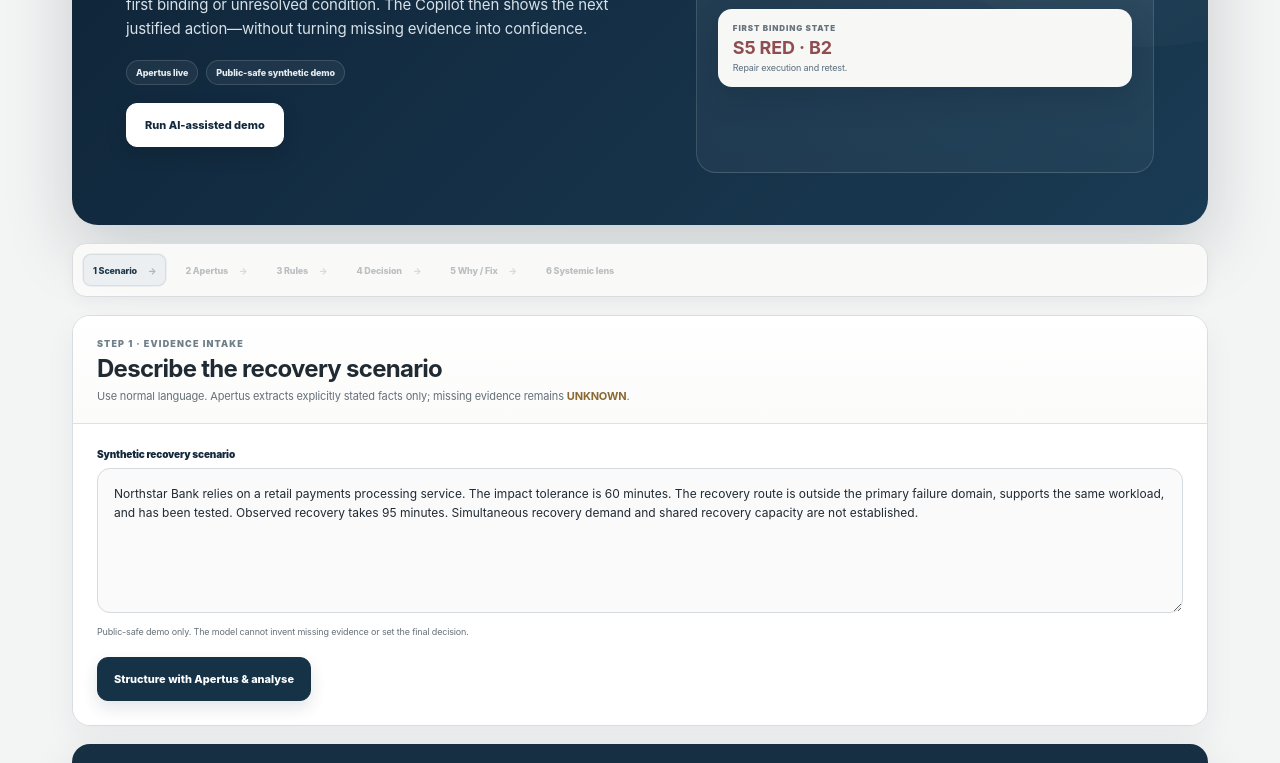
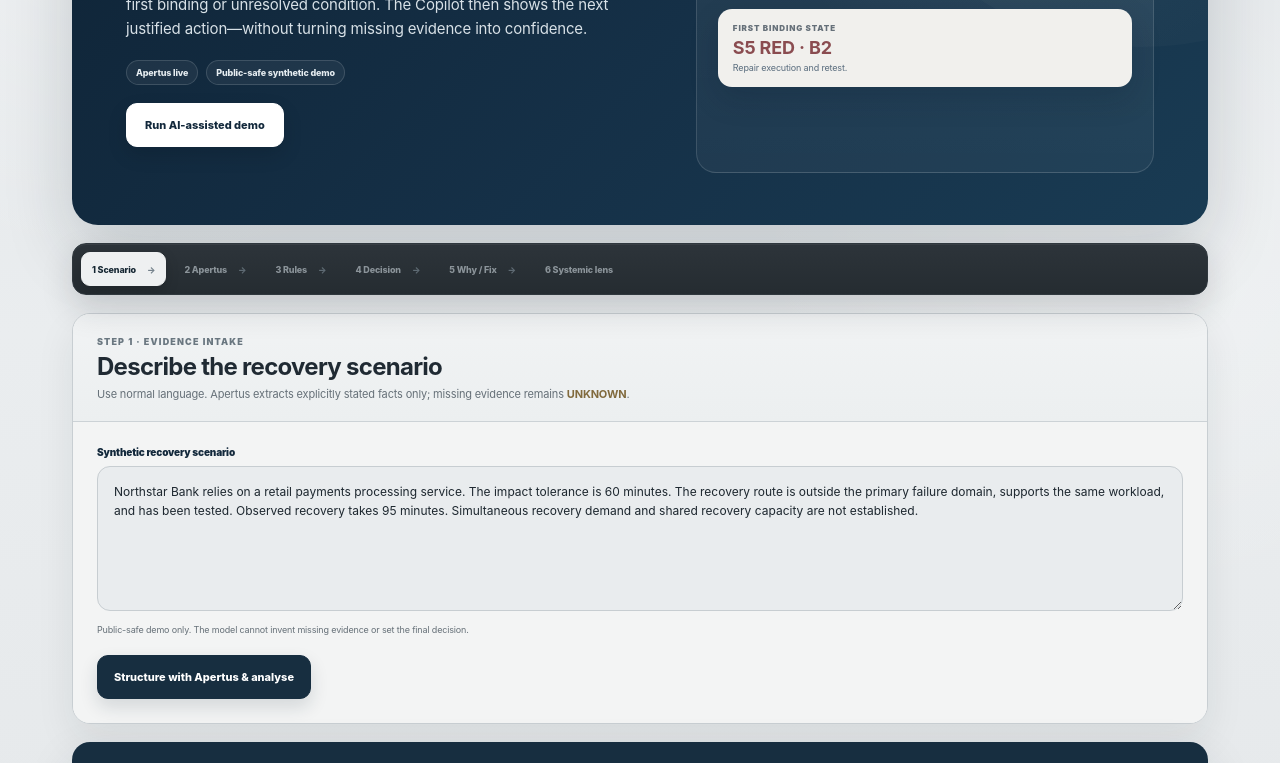
Before and after one commit to rostys-fintech/systemic-resilience-copilot, a website: page app-v10.html in a window 1280 px wide. Shown: the part 393-1156 px from the top of the page. Drawn offline with Linux system fonts and the light colour scheme; no server answers.

Commit message:
Refine lower UI to luxury graphite fintech palette

```diff
--- a/color-refinement.css
+++ b/color-refinement.css
@@ -1,193 +1,145 @@
-/* Institutional colour refinement. Presentation only; no product logic. */
+/* Luxury institutional fintech colour system. Presentation only; hero intentionally preserved. */
 :root{
-  --bg:#f3f4f4;
-  --card:#ffffff;
-  --ink:#18232d;
-  --muted:#68737c;
-  --line:#d7dcdf;
+  --bg:#e4e7e9;
+  --card:#f2f4f5;
+  --ink:#1a232a;
+  --muted:#667079;
+  --line:#cbd1d5;
   --navy:#12283b;
   --navy2:#1c3a50;
-  --blue:#49697f;
-  --bluebg:#eef2f4;
-  --green:#4f715f;
-  --greenbg:#edf3ef;
-  --amber:#8a6a32;
-  --amberbg:#f6f1e6;
-  --red:#8f4d50;
-  --redbg:#f7eeee;
-  --shadow:0 14px 34px rgba(31,43,52,.055);
+  --blue:#4c6475;
+  --bluebg:#e4e8eb;
+  --green:#506b5b;
+  --greenbg:#e7ece8;
+  --amber:#816a3d;
+  --amberbg:#eee9dd;
+  --red:#8a4c50;
+  --redbg:#eee4e5;
+  --shadow:0 18px 42px rgba(26,34,40,.09);
   --shadow2:0 26px 64px rgba(20,34,46,.12);
 }
 
 body{
-  background:#f3f4f4;
+  background:
+    radial-gradient(circle at 12% 8%,rgba(255,255,255,.55),transparent 27%),
+    radial-gradient(circle at 88% 36%,rgba(255,255,255,.30),transparent 24%),
+    linear-gradient(180deg,#dfe3e6 0%,#eaedef 42%,#e2e5e7 100%);
   color:var(--ink);
 }
 
 .top{
-  background:rgba(250,250,249,.96);
-  border-bottom-color:#d9dddf;
+  background:rgba(236,239,241,.94);
+  border-bottom-color:#c9cfd3;
+  box-shadow:0 1px 0 rgba(255,255,255,.6),0 8px 24px rgba(28,35,41,.035);
 }
-.mark{
-  background:#142b3e;
-  box-shadow:0 7px 16px rgba(18,40,59,.16);
-}
-.status{
-  color:#486a58;
-  background:#eef3ef;
-  border-color:#d2dfd7;
-}
+.mark{background:#142b3e;box-shadow:0 7px 16px rgba(18,40,59,.16)}
+.status{color:#496456;background:#e5ebe7;border-color:#cbd6cf}
 
-/* Keep the dark navy hero and its circular pattern; remove the bright AI-blue feel. */
+/* Hero stays visually as approved: dark navy, circular pattern, same contrast. */
 .hero{
   background:
     radial-gradient(circle at 84% 8%,rgba(113,145,166,.18),transparent 31%),
     linear-gradient(135deg,#0e2234 0%,#153047 56%,#193b53 100%);
   box-shadow:0 26px 68px rgba(16,32,45,.18);
 }
-.hero:after{
-  border-color:rgba(225,236,243,.10);
-  box-shadow:0 0 0 55px rgba(225,236,243,.025),0 0 0 110px rgba(225,236,243,.018);
-}
-.heroKicker{color:#a8bdca}
-.hero h1 span{color:#c8d8e2}
-.hero p{color:#d8e1e7}
-.heroBadges span{
-  color:#e6edf1;
-  background:rgba(255,255,255,.055);
-  border-color:rgba(255,255,255,.14);
-}
-.heroVisual{
-  background:linear-gradient(180deg,rgba(255,255,255,.085),rgba(255,255,255,.045));
-  border-color:rgba(255,255,255,.13);
-}
+.hero:after{border-color:rgba(225,236,243,.10);box-shadow:0 0 0 55px rgba(225,236,243,.025),0 0 0 110px rgba(225,236,243,.018)}
+.heroKicker{color:#a8bdca}.hero h1 span{color:#c8d8e2}.hero p{color:#d8e1e7}
+.heroBadges span{color:#e6edf1;background:rgba(255,255,255,.055);border-color:rgba(255,255,255,.14)}
+.heroVisual{background:linear-gradient(180deg,rgba(255,255,255,.085),rgba(255,255,255,.045));border-color:rgba(255,255,255,.13)}
 .proofItem{background:rgba(255,255,255,.065);border-color:rgba(255,255,255,.13)}
 .proofItem.danger{background:rgba(143,77,80,.18);border-color:rgba(205,150,153,.28)}
-.proofVs{color:#d7b8b9}
-.heroOutcome{background:#f7f7f5}
-.heroOutcome strong{color:var(--red)}
+.proofVs{color:#d7b8b9}.heroOutcome{background:#f1f0ed}.heroOutcome strong{color:var(--red)}
 
+/* Graphite stage rail: no more large white bar. */
 .flow{
-  background:rgba(250,250,249,.94);
-  border-color:#d9dddf;
-  box-shadow:0 5px 14px rgba(30,39,46,.035);
+  background:linear-gradient(180deg,#2d343a,#252c31);
+  border-color:#30383e;
+  box-shadow:0 14px 32px rgba(24,30,35,.16),inset 0 1px 0 rgba(255,255,255,.055);
+  padding:8px;
+}
+.flow span{
+  color:#aeb7bd;
+  cursor:pointer;
+  user-select:none;
+  border:1px solid transparent;
+  transition:background .18s ease,color .18s ease,border-color .18s ease,transform .18s ease;
+}
+.flow span:hover,.flow span.viewing{
+  color:#f5f6f7;
+  background:#374047;
+  border-color:#465159;
 }
 .flow span.active{
-  color:#1d3749;
-  background:#eceff1;
-  box-shadow:inset 0 0 0 1px #d8dde0;
+  color:#152632;
+  background:#eef0f1;
+  border-color:#eef0f1;
+  box-shadow:0 5px 14px rgba(0,0,0,.16);
 }
-.flow span.done{
-  color:#4f715f;
-  background:#edf3ef;
+.flow span.done{color:#d7e1da;background:#35433b;border-color:#425248}
+.flow span.locked{opacity:.74}
+.flow span.locked:hover{opacity:1}
+.flow span:not(:last-child):after{color:#73808a}
+
+/* Lower surfaces are smoke / silver, not pure white. */
+.card,.process{
+  background:rgba(242,244,245,.96);
+  border-color:#c8ced2;
+  box-shadow:0 16px 38px rgba(29,36,42,.08),inset 0 1px 0 rgba(255,255,255,.72);
 }
+.head{
+  background:linear-gradient(180deg,#f1f3f4,#eceff0);
+  border-bottom-color:#ccd2d6;
+}
+.body,.scenarioCard .body,.decisionCard .body{background:#f3f4f4}
+.kicker,.processKicker{color:#6a7780}
 
-.card,.process{
-  background:#fff;
-  border-color:#d8dddf;
-  box-shadow:0 14px 32px rgba(31,43,52,.05);
-}
-.head{background:linear-gradient(180deg,#fff,#fbfbfa)}
-.kicker,.processKicker{color:#6f7f89}
+.btn{border-color:#c6ccd0;background:#e9ecee;color:#26343d}
+.btn.dark{background:#172e40;border-color:#172e40;box-shadow:0 8px 18px rgba(18,40,59,.14)}
+.btn.soft{background:#e2e5e7;border-color:#c8ced2}
+.btn:hover{box-shadow:0 8px 18px rgba(30,38,44,.10)}
+.btn:focus-visible{outline-color:rgba(69,91,106,.20)}
 
-.btn.dark{
-  background:#163247;
-  border-color:#163247;
-  box-shadow:0 7px 16px rgba(18,40,59,.12);
-}
-.btn.soft{background:#eef0f1}
-.btn:hover{box-shadow:0 7px 16px rgba(31,43,52,.08)}
-.btn:focus-visible{outline-color:rgba(73,105,127,.20)}
+.scenario textarea{background:#e9ecee;border-color:#c7cdd1;color:#1d272f}
+.scenario textarea:focus{background:#eef0f1;border-color:#7e909b;box-shadow:0 0 0 4px rgba(70,91,104,.09)}
+.parsed{background:#e9ecee;border-color:#c7cfd3}
+.fact{background:#f4f5f5;border-color:#cbd1d4}
+.fact.hot{background:#eee4e5;border-color:#d9c2c4}.fact.hot b{color:#8a4c50}
+.unknown{background:#e3e6e8;color:#58636b}.tag{background:#e7ece8;color:#506b5b}.tag.fallback{background:#eee9dd;color:#816a3d}
 
-.scenario textarea{background:#fafafa;border-color:#d5dade}
-.scenario textarea:focus{border-color:#8195a2;box-shadow:0 0 0 4px rgba(73,105,127,.08)}
-.parsed{background:#f7f8f8;border-color:#d7dde0}
-.fact{background:#fdfdfc}
-.fact.hot{background:#f7eeee;border-color:#e3cccc}
-.fact.hot b{color:#8f4d50}
-.unknown{background:#f0f2f2;color:#5f6b73}
-.tag{background:#edf3ef;color:#4f715f}
-.tag.fallback{background:#f6f1e6;color:#8a6a32}
+.progress{background:#d8dde0}.progress>div,.miniBar>div{background:#536b7b}
+.check,.mini,.sysStep{background:#e9ecee;border-color:#c8ced2}
+.check.running,.mini.running,.sysStep.running{border-color:#9baab3;background:#e2e6e8;color:#233742;box-shadow:none}
+.check.pass,.mini.pass,.sysStep.pass{border-color:#c5d0c8;background:#e7ece8;color:#506b5b}
+.check.warn,.mini.warn,.sysStep.warn{border-color:#d3c8ad;background:#eee9dd;color:#786137}
+.check.fail{border-color:#d7c0c2;background:#eee4e5}
 
-.progress>div,.miniBar>div{background:#4f6f83}
-.check.running,.mini.running,.sysStep.running{
-  border-color:#a8b7c0;
-  background:#f0f3f4;
-  color:#233b4b;
-  box-shadow:none;
-}
-.check.pass,.mini.pass,.sysStep.pass{border-color:#cad9cf;background:#edf3ef;color:#4f715f}
-.check.warn,.mini.warn,.sysStep.warn{border-color:#ddd1b4;background:#f6f1e6;color:#80642e}
-.check.fail{border-color:#dec5c7;background:#f7eeee}
+.decision{border-color:#d6c1c3;border-left-color:#8a4c50;background:linear-gradient(135deg,#eee5e6,#f4f5f5)}
+.decision:before{color:#9e797b}
+.decision.amber{border-color:#d4cab3;border-left-color:#816a3d;background:linear-gradient(135deg,#eeeade,#f4f5f5)}
+.metric span{background:#e1e5e7}.metric .bad{background:#e8d9db;color:#8a4c50}.metric .op{color:#8a4c50}
+.principle{background:#e7eaec;border-color:#c8ced2}
+.principle.primary{background:#172e40;border-color:#172e40;box-shadow:0 12px 24px rgba(18,40,59,.14)}
+.principle.primary small{color:#b4c4ce}
+.systemicGate{background:#ebe7dd;border-color:#d0c5a9}.systemicGate b{color:#6f5a32}.systemicGate p{color:#655a45}
 
-.decision{
-  border-color:#dec7c9;
-  border-left-color:#8f4d50;
-  background:linear-gradient(135deg,#faf5f5,#fff);
-}
-.decision:before{color:#a67b7d}
-.decision.amber{
-  border-color:#ddd3ba;
-  border-left-color:#8a6a32;
-  background:linear-gradient(135deg,#faf8f2,#fff);
-}
-.metric .bad{background:#f2e3e4;color:#8f4d50}
-.metric .op{color:#8f4d50}
-.principle{background:#f5f6f6}
-.principle.primary{
-  background:#183348;
-  border-color:#183348;
-  box-shadow:0 11px 22px rgba(18,40,59,.12);
-}
-.principle.primary small{color:#b4c4ce}
-.systemicGate{background:#f7f4eb;border-color:#ddd0ad}
-.systemicGate b{color:#765e31}
-.systemicGate p{color:#665a42}
+.why,.actionProcess{background:#e9ecee;border-color:#c8ced2}.ai{background:#e7eaeb;border-color:#c7ced2;border-left-color:#3b5667}.whyIcon{background:#dde2e5;color:#425661}
 
-.why,.actionProcess{background:#f7f8f8;border-color:#d8dddf}
-.ai{background:#f5f7f7;border-color:#cdd6da;border-left-color:#34556b}
-.whyIcon{background:#eceff0;color:#445965}
+.compare .before{background:#eee5e6!important;border-color:#d8c4c6!important}
+.compare .after{background:#e7ece8!important;border-color:#c6d1c9!important}
+.transitionNote{background:#e1e5e6!important;color:#49565e!important}
 
-.compare .before{
-  background:#faf6f6!important;
-  border-color:#e0cbcc!important;
-}
-.compare .after{
-  background:#f5f8f6!important;
-  border-color:#cedbd2!important;
-}
-.transitionNote{background:#f0f2f1!important;color:#4c5b63!important}
+.fabricMap{background:#e8ebed;border-color:#c7cdd1}.institution{background:#f1f3f4;border-color:#c8ced2}.institution span{background:#dce2e5;color:#304654}.fabricConnector i{background:#7d909b}
+.fabricHub{background:#172e40;border-color:#172e40;box-shadow:0 13px 28px rgba(18,40,59,.15)}
+.sysFact{background:#eceeef;border-color:#c8ced2}.sysFact.pass{background:#e7ece8;border-color:#c5d0c8}.sysFact.warn{background:#eee9dd;border-color:#d3c8ad}
+.systemicResult{background:#ebe7dd;border-color:#d0c5a9;border-left-color:#816a3d}.systemicResult:after{color:rgba(94,75,39,.045)}.reject{background:#dde1e3;color:#48555d}
 
-.fabricMap{background:#f7f8f8;border-color:#d7dcdf}
-.institution{background:#fff;border-color:#d7dcdf}
-.institution span{background:#e9edef;color:#304654}
-.fabricConnector i{background:#8296a2}
-.fabricHub{
-  background:#183348;
-  border-color:#183348;
-  box-shadow:0 13px 28px rgba(18,40,59,.14);
-}
-.sysFact{background:#fafafa}
-.sysFact.pass{background:#edf3ef;border-color:#cad9cf}
-.sysFact.warn{background:#f6f1e6;border-color:#ddd1b4}
-.systemicResult{
-  background:#f8f5ed;
-  border-color:#ddd0ad;
-  border-left-color:#8a6a32;
-}
-.systemicResult:after{color:rgba(94,75,39,.045)}
-.reject{background:#eeefef;color:#4e5b62}
+.evidenceUX,.evidenceUXCol,.evidenceCol{background:#e9ecee!important;border-color:#c7cdd1!important}
+.evidenceUXCol.known{background:#e7ece8!important;border-color:#c5d0c8!important}
+.evidenceUXCol.unknown{background:#eee9dd!important;border-color:#d3c8ad!important}
+.evidenceUXCol.next{background:#e0e4e6!important;border-color:#c9cfd2!important}
+.evidenceRule{background:#e9e5db!important;border-color:#d1c5aa!important}
 
-.evidenceUXCol{background:#f8f9f9!important}
-.evidenceUXCol.known{background:#edf3ef!important;border-color:#cad9cf!important}
-.evidenceUXCol.unknown{background:#f6f1e6!important;border-color:#ddd1b4!important}
-.evidenceUXCol.next{background:#f0f2f2!important;border-color:#d7dcdf!important}
+.closingPrinciple{background:#172e40;box-shadow:0 20px 48px rgba(18,40,59,.14)}
+.footer{color:#626d75}
 
-.closingPrinciple{
-  background:#172f43;
-  box-shadow:0 20px 48px rgba(18,40,59,.12);
-}
-
-@media(max-width:760px){
-  body{background:#f4f5f5}
-}
+@media(max-width:760px){body{background:linear-gradient(180deg,#e0e3e5,#e8eaec)}.flow{background:#252c31}}
```
